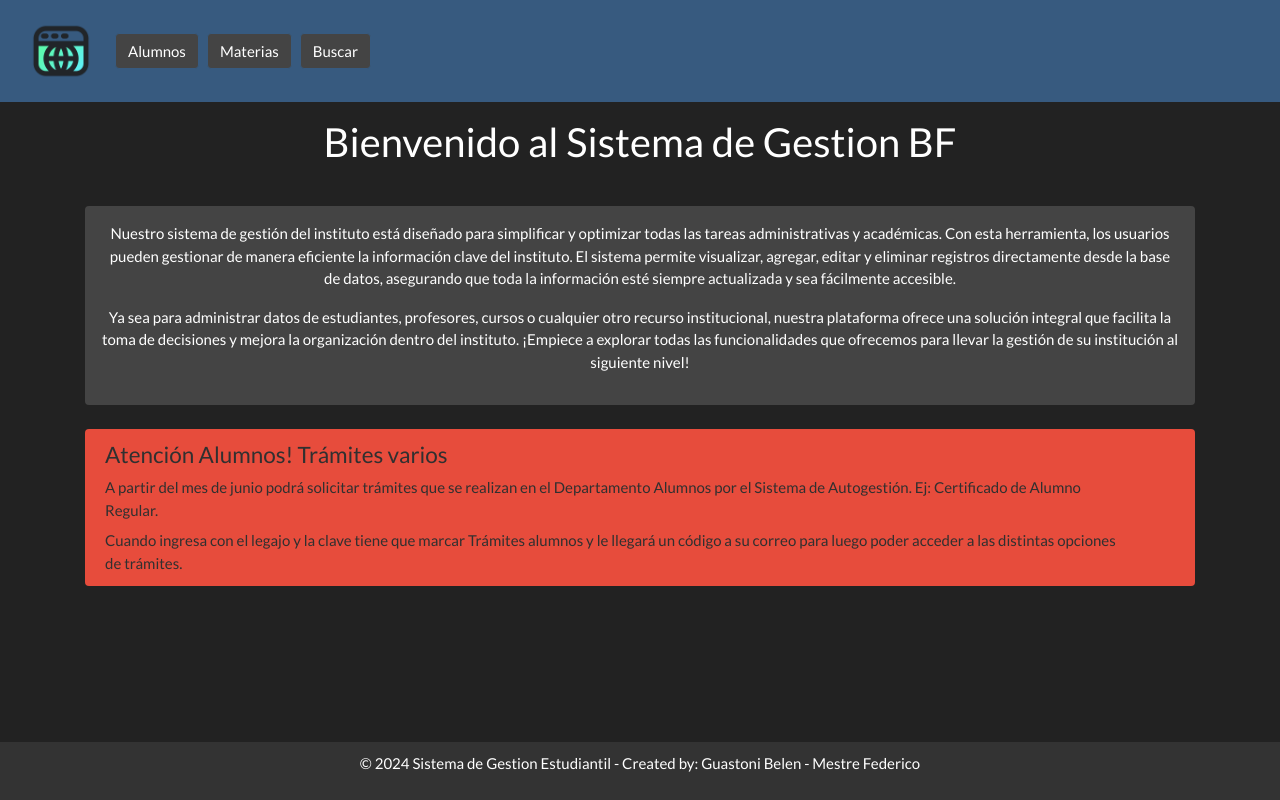
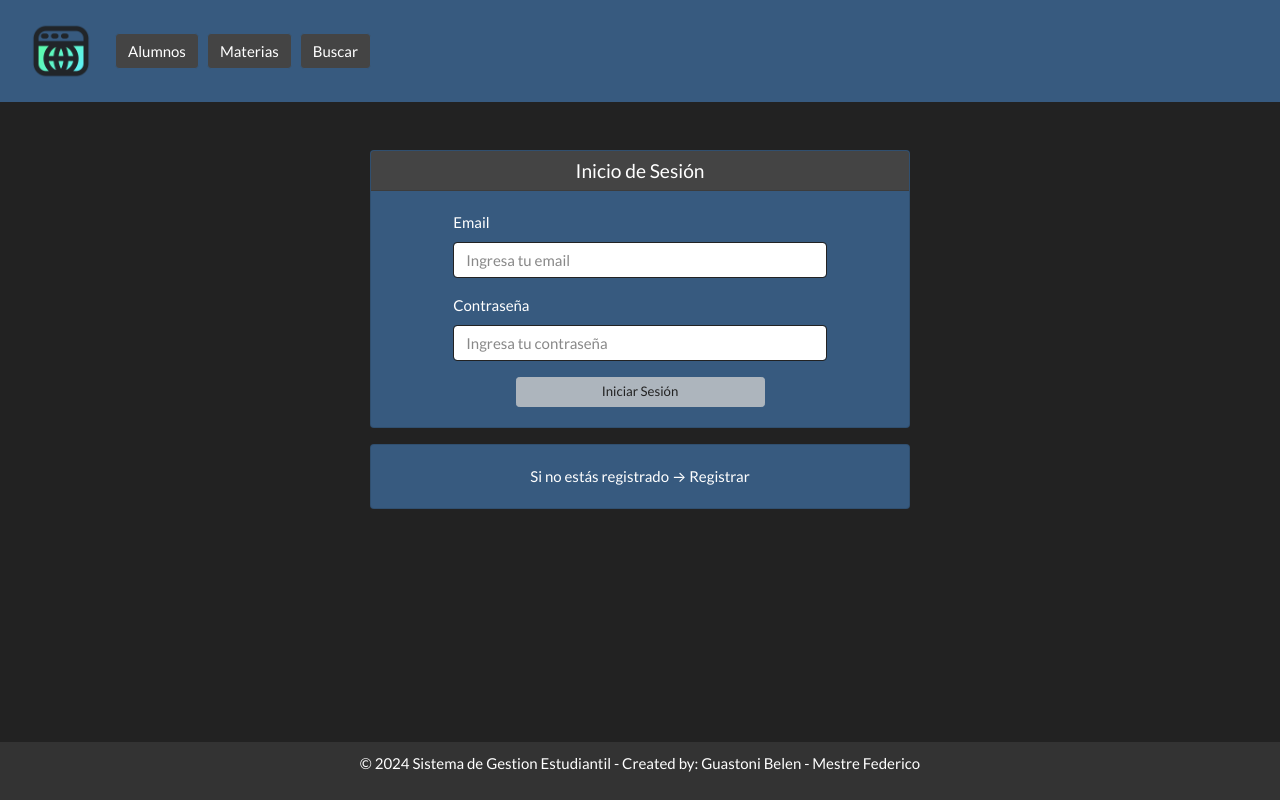
Before and after one commit to FedeeMest/fullstack_app_FB, an Angular app in the folder FrontEnd/SysAcad/: page /login in a window 1280 px wide. Before the commit this address led to /. Built offline with nearby package versions, Linux system fonts and the light colour scheme.

Commit message:
add_auth_modules

```diff
--- a/FrontEnd/SysAcad/src/app/app.routes.ts
+++ b/FrontEnd/SysAcad/src/app/app.routes.ts
@@ -8,11 +8,13 @@ import { BuscadorComponent } from './components/busqueda/buscador/buscador.compo
 import { ResultadoComponent } from './components/busqueda/resultado/resultado.component';
 import { ListadoIComponent } from './components/busqueda/listado-i/listado-i.component';
 import { AddInscripcionComponent } from './components/busqueda/add-inscripcion/add-inscripcion.component';
+import { LoginComponent } from './auth/login/login.component';
 
 
 
 export const routes: Routes = [
     {path: "", component: InicioComponent},
+    {path:"login", component:LoginComponent},
     {path: "alumnos", component: AlumnosComponent},
     {path: "add_alumno", component: AddUpdateAlumnoComponent},
     {path: "editar_alumno/:id", component: AddUpdateAlumnoComponent},
--- /dev/null
+++ b/FrontEnd/SysAcad/src/app/auth/login/login.component.html
@@ -0,0 +1,27 @@
+<div class="container">
+    <div class="card text-white bg-primary mb-3 mt-5 w-50 mx-auto">
+      <div class="card-header d-flex justify-content-center align-items-center p-2">
+        <h4 class="m-0" style="font-size: 1.2rem;">Inicio de Sesión</h4>
+      </div>
+      <div class="card-body">
+        <form class="d-flex flex-column align-items-center">
+          <div class="form-group w-75 mb-3">
+            <label for="email" class="form-label">Email</label>
+            <input type="email" id="email" class="form-control" placeholder="Ingresa tu email">
+          </div>
+          <div class="form-group w-75 mb-3">
+            <label for="password" class="form-label">Contraseña</label>
+            <input type="password" id="password" class="form-control" placeholder="Ingresa tu contraseña">
+          </div>
+          <button type="button" class="btn btn-light btn-sm w-50">Iniciar Sesión</button>
+        </form>
+      </div>
+    </div>
+
+    <!-- Recuadro de registro con misma estética -->
+    <div class="card text-white bg-primary mb-3 w-50 mx-auto">
+      <div class="card-body text-center">
+        <span>Si no estás registrado &rarr; <a href="#" class="text-white">Registrar</a></span>
+      </div>
+    </div>
+  </div>
--- /dev/null
+++ b/FrontEnd/SysAcad/src/app/auth/register/register.component.html
@@ -0,0 +1 @@
+<p>register works!</p>
```
Also changed, not shown: FrontEnd/SysAcad/src/app/auth/login/login.component.ts (added, +12 -0 lines), FrontEnd/SysAcad/src/app/auth/register/register.component.ts (added, +12 -0 lines), FrontEnd/SysAcad/src/app/auth/login/login.component.css (added), FrontEnd/SysAcad/src/app/auth/register/register.component.css (added), 2 other files (tests, documents, lock files or other folders).
